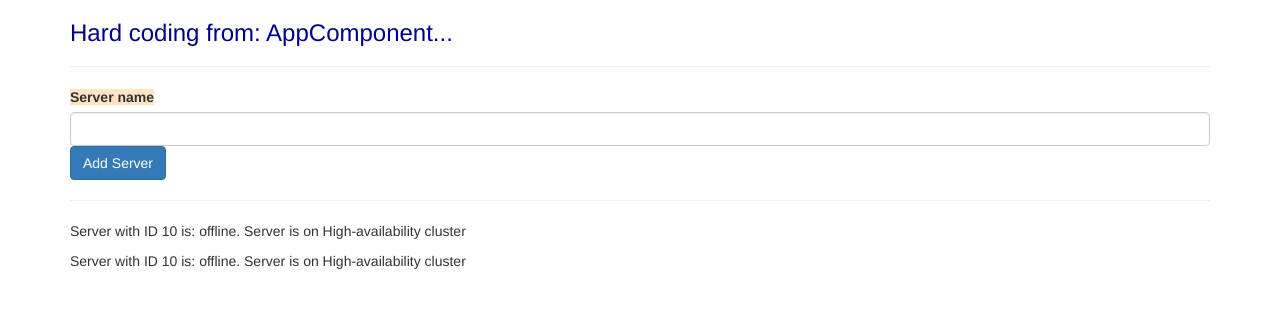
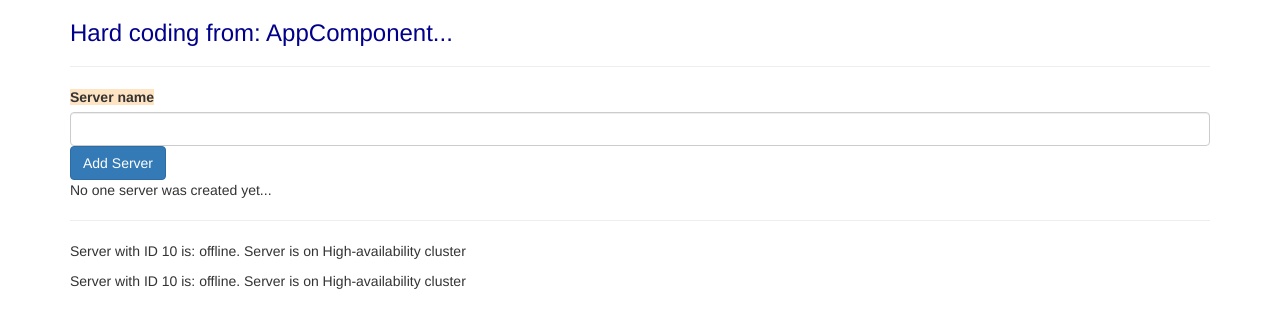
Before and after one commit to dnovello/ng-my-app, an Angular app: page / in a window 1280 px wide. Shown: the top 328 px of the page. Built offline with nearby package versions, Linux system fonts and the light colour scheme.

Commit message:
38. Enhancing ngIf with an Else Condition

```diff
--- a/src/app/servers/servers.component.html
+++ b/src/app/servers/servers.component.html
@@ -1,7 +1,4 @@
 <label>Server name</label>
-<!-- <input type="text" class="form-control" (input)="onUpdateServerName($event)" /> -->
-
-<!-- 34. Combining all forms of Databinding:  -->
 <input type="text" class="form-control" [(ngModel)]="serverName" />
 
 <button
@@ -11,11 +8,14 @@
 >
   Add Server
 </button>
-<!-- <p>{{ serverCreationStatus }}</p> -->
-<!-- 37. Directives: Using ngIf to Output Data Conditionally -->
-<p *ngIf="serverCreated">
+
+<p *ngIf="serverCreated; else noServerCreated">
   Server was created, server name is: {{ serverName }}
 </p>
+<!-- 38. Enhancing ngIf with an Else Condition: Else condition can be implements creating a new tag "ng-template" and join it to a marker "#noServerCreated", plugged in to *ngIf paragraph -->
+<ng-template #noServerCreated
+  ><p>No one server was created yet...</p></ng-template
+>
 
 <hr />
 
--- a/src/app/servers/servers.component.ts
+++ b/src/app/servers/servers.component.ts
@@ -9,7 +9,6 @@ export class ServersComponent implements OnInit {
   allowNewServer = false;
   serverCreationStatus = 'No server was created!';
   serverName = '';
-  //37. Directives: Using ngIf to Output Data Conditionally
   serverCreated = false;
 
   constructor() {
@@ -18,7 +17,6 @@ export class ServersComponent implements OnInit {
   ngOnInit() {}
 
   onCreateServer() {
-    //37. Directives: Using ngIf to Output Data Conditionally
     this.serverCreated = true;
     this.serverCreationStatus =
       'Server created! The name is: ' + this.serverName;
```
